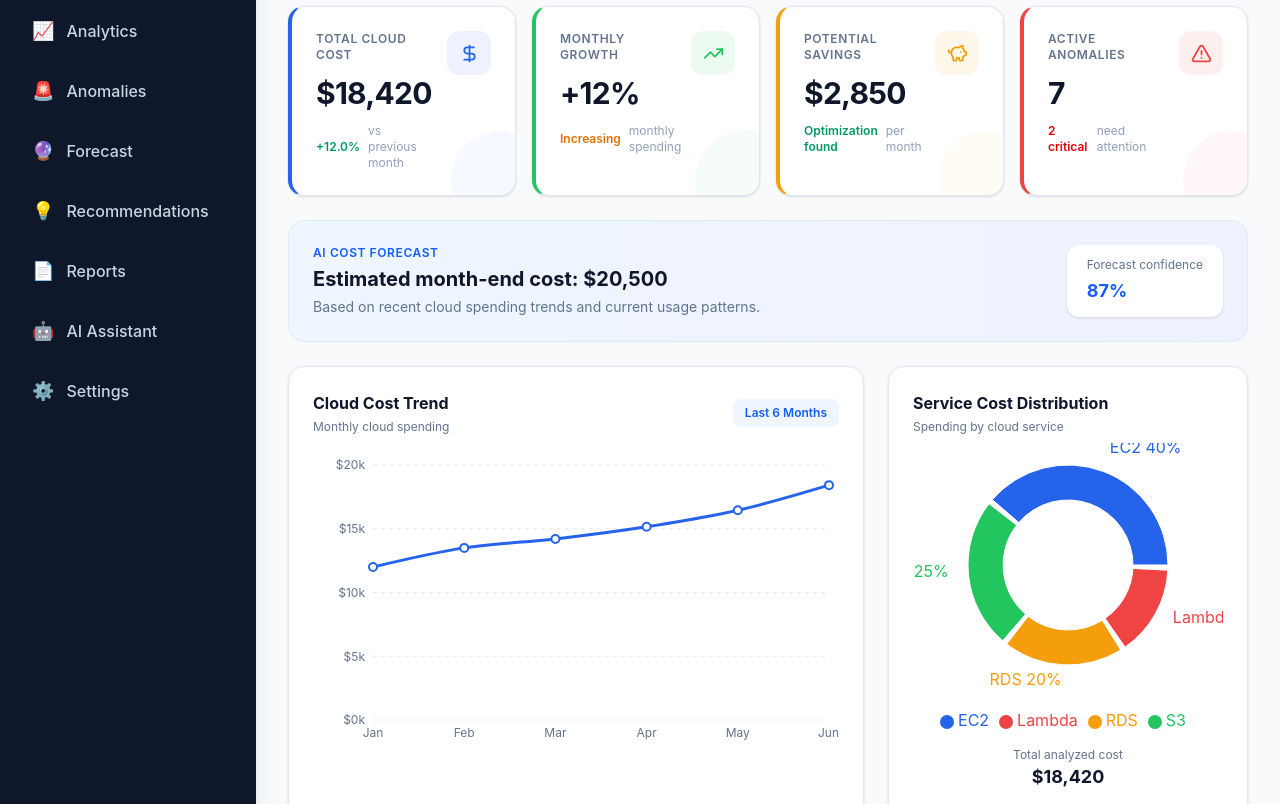
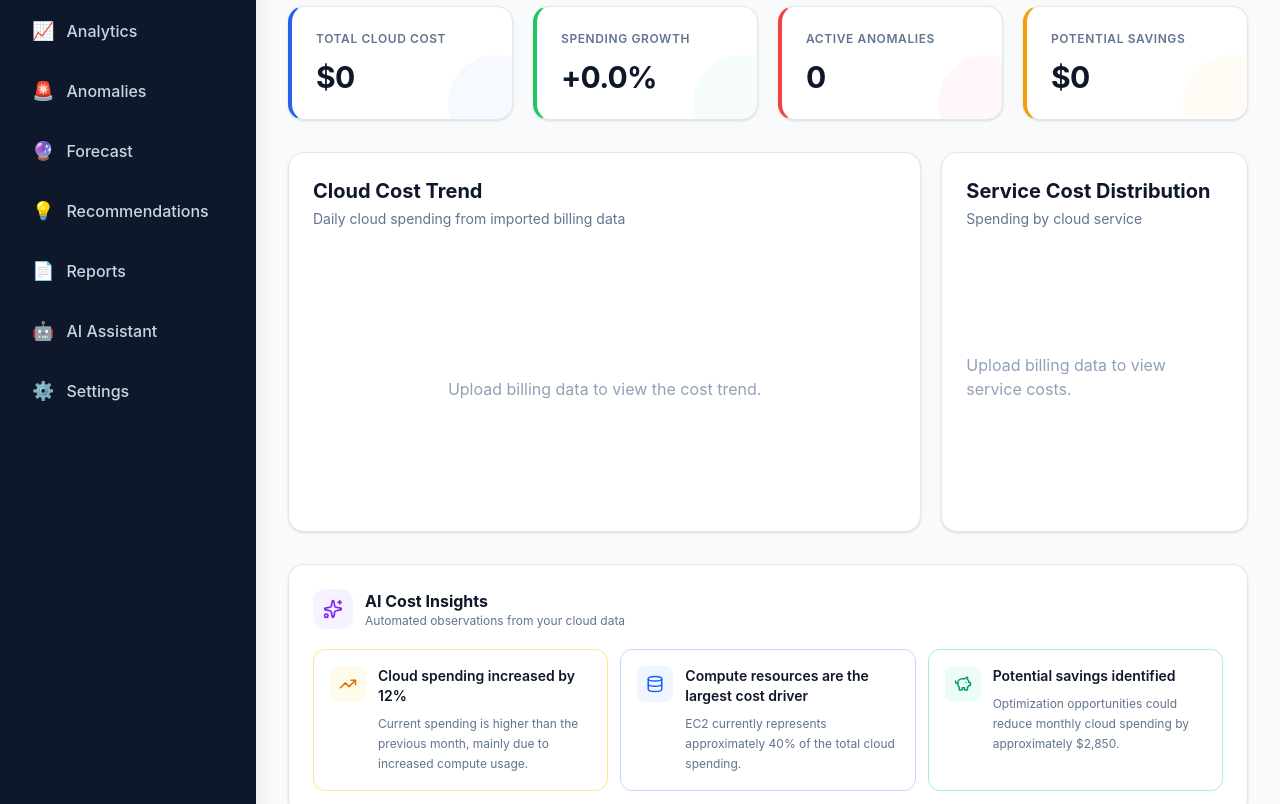
Before and after one commit to Sumanth6646/CloudSense-AI, a React app in the folder frontend/: page /dashboard in a window 1280 px wide. Shown: the part 240-1044 px from the top of the page. Built offline with nearby package versions, Linux system fonts and the light colour scheme; the HTML template or start-up script is replaced by a standard one.

Commit message:
updated billing data import to dashboard and advanced version of  charts

```diff
--- a/frontend/src/components/charts/Linechartcard.jsx
+++ b/frontend/src/components/charts/Linechartcard.jsx
@@ -8,79 +8,67 @@
   ResponsiveContainer,
 } from "recharts";
 
-import { monthlyCost, currencySymbol } from "../../data/costdata";
+import { useBillingData } from "../../context/BillingDataContext";
 
 function LineChartCard() {
-  const formatCurrency = (value) =>
-    `${currencySymbol}${Number(value).toLocaleString()}`;
+  const { billingData } = useBillingData();
+
+  /*
+   * Convert billing records into chart data.
+   *
+   * Example:
+   *
+   * 2026-07-01 → 420
+   * 2026-07-02 → 438
+   * 2026-07-03 → 210
+   */
+
+  const chartData = billingData.map((item) => ({
+    date: item.Date,
+    cost: Number(item.Cost || 0),
+  }));
 
   return (
-    <div className="rounded-2xl border border-slate-200 bg-white p-5 shadow-sm md:p-6">
-      <div className="mb-5 flex flex-wrap items-center justify-between gap-3">
-        <div>
-          <h3 className="text-base font-bold text-slate-900">
-            Cloud Cost Trend
-          </h3>
+    <div className="rounded-2xl bg-white p-6 shadow-sm border border-slate-200 h-[380px]">
 
-          <p className="mt-1 text-xs text-slate-500">
-            Monthly cloud spending
-          </p>
-        </div>
+      <div className="mb-5">
+        <h3 className="text-xl font-bold text-slate-900">
+          Cloud Cost Trend
+        </h3>
 
-        <div className="rounded-lg bg-blue-50 px-3 py-1.5 text-xs font-semibold text-blue-600">
-          Last 6 Months
-        </div>
+        <p className="mt-1 text-sm text-slate-500">
+          Daily cloud spending from imported billing data
+        </p>
       </div>
 
-      <div className="h-[300px] w-full">
-        <ResponsiveContainer width="100%" height="100%">
+      {chartData.length === 0 ? (
+        <div className="flex h-[280px] items-center justify-center text-slate-400">
+          Upload billing data to view the cost trend.
+        </div>
+      ) : (
+        <ResponsiveContainer width="100%" height="75%">
           <LineChart
-            data={monthlyCost}
+            data={chartData}
             margin={{
               top: 10,
-              right: 10,
-              left: 0,
-              bottom: 5,
+              right: 20,
+              left: 10,
+              bottom: 10,
             }}
           >
-            <CartesianGrid
-              stroke="#E2E8F0"
-              strokeDasharray="4 4"
-              vertical={false}
-            />
+            <CartesianGrid strokeDasharray="3 3" />
 
             <XAxis
-              dataKey="month"
-              axisLine={false}
-              tickLine={false}
-              tick={{
-                fill: "#64748B",
-                fontSize: 12,
-              }}
+              dataKey="date"
+              tick={{ fontSize: 11 }}
             />
 
             <YAxis
-              axisLine={false}
-              tickLine={false}
-              tick={{
-                fill: "#64748B",
-                fontSize: 12,
-              }}
-              tickFormatter={(value) =>
-                `$${(value / 1000).toFixed(0)}k`
-              }
+              tick={{ fontSize: 11 }}
             />
 
             <Tooltip
-              contentStyle={{
-                borderRadius: "12px",
-                border: "1px solid #E2E8F0",
-                boxShadow: "0 10px 30px rgba(15, 23, 42, 0.10)",
-              }}
-              formatter={(value) => [
-                formatCurrency(value),
-                "Cloud Cost",
-              ]}
+              formatter={(value) => [`$${value}`, "Cost"]}
             />
 
             <Line
@@ -88,20 +76,13 @@
               dataKey="cost"
               stroke="#2563EB"
               strokeWidth={3}
-              dot={{
-                r: 4,
-                fill: "#FFFFFF",
-                stroke: "#2563EB",
-                strokeWidth: 2,
-              }}
-              activeDot={{
-                r: 6,
-                fill: "#2563EB",
-              }}
+              dot={{ r: 3 }}
+              activeDot={{ r: 6 }}
             />
           </LineChart>
         </ResponsiveContainer>
-      </div>
+      )}
+
     </div>
   );
 }
--- a/frontend/src/components/charts/Piechartcard.jsx
+++ b/frontend/src/components/charts/Piechartcard.jsx
@@ -7,87 +7,98 @@
   Legend,
 } from "recharts";
 
-import {
-  serviceCost,
-  currencySymbol,
-} from "../../data/costdata";
+import { useBillingData } from "../../context/BillingDataContext";
 
 const colours = [
   "#2563EB",
   "#22C55E",
   "#F59E0B",
   "#EF4444",
+  "#8B5CF6",
+  "#06B6D4",
 ];
 
 function PieChartCard() {
-  const total = serviceCost.reduce(
-    (sum, item) => sum + item.value,
-    0
+  const { billingData } = useBillingData();
+
+  /*
+   * Group billing costs by cloud service.
+   *
+   * Example:
+   *
+   * EC2      → 2031
+   * S3       → 1135
+   * RDS      → 780
+   */
+
+  const serviceTotals = {};
+
+  billingData.forEach((item) => {
+    const service = item.Service || "Unknown";
+    const cost = Number(item.Cost || 0);
+
+    if (!serviceTotals[service]) {
+      serviceTotals[service] = 0;
+    }
+
+    serviceTotals[service] += cost;
+  });
+
+  const chartData = Object.entries(serviceTotals).map(
+    ([name, value]) => ({
+      name,
+      value,
+    })
   );
 
   return (
-    <div className="rounded-2xl border border-slate-200 bg-white p-5 shadow-sm md:p-6">
+    <div className="rounded-2xl bg-white p-6 shadow-sm border border-slate-200 h-[380px]">
+
       <div className="mb-2">
-        <h3 className="text-base font-bold text-slate-900">
+        <h3 className="text-xl font-bold text-slate-900">
           Service Cost Distribution
         </h3>
 
-        <p className="mt-1 text-xs text-slate-500">
+        <p className="mt-1 text-sm text-slate-500">
           Spending by cloud service
         </p>
       </div>
 
-      <div className="h-[300px] w-full">
-        <ResponsiveContainer width="100%" height="100%">
+      {chartData.length === 0 ? (
+        <div className="flex h-[280px] items-center justify-center text-slate-400">
+          Upload billing data to view service costs.
+        </div>
+      ) : (
+        <ResponsiveContainer width="100%" height="80%">
           <PieChart>
+
             <Pie
-              data={serviceCost}
+              data={chartData}
               dataKey="value"
               nameKey="name"
               cx="50%"
               cy="45%"
-              innerRadius={65}
-              outerRadius={100}
-              paddingAngle={3}
-              label={({ name, percent }) =>
-                `${name} ${(percent * 100).toFixed(0)}%`
-              }
-              labelLine={false}
+              outerRadius={90}
+              label
             >
-              {serviceCost.map((entry, index) => (
+              {chartData.map((entry, index) => (
                 <Cell
-                  key={entry.name}
+                  key={`cell-${index}`}
                   fill={colours[index % colours.length]}
                 />
               ))}
             </Pie>
 
             <Tooltip
-              formatter={(value) => [
-                `${currencySymbol}${Number(value).toLocaleString()}`,
-                "Cost",
-              ]}
+              formatter={(value) => [`$${value}`, "Cost"]}
             />
 
-            <Legend
-              verticalAlign="bottom"
-              height={30}
-              iconType="circle"
-            />
+            <Legend />
+
           </PieChart>
         </ResponsiveContainer>
-      </div>
+      )}
 
-      <div className="mt-1 text-center">
-        <p className="text-xs text-slate-500">
-          Total analyzed cost
-        </p>
-
-        <p className="text-lg font-bold text-slate-900">
-          {currencySymbol}
-          {total.toLocaleString()}
-        </p>
-      </div>
     </div>
   );
 }
--- a/frontend/src/pages/Dashboard/Dashboard.jsx
+++ b/frontend/src/pages/Dashboard/Dashboard.jsx
@@ -1,11 +1,4 @@
-import {
-  DollarSign,
-  TrendingUp,
-  PiggyBank,
-  AlertTriangle,
-} from "lucide-react";
-
-import Layout from "../../components/layout/layout";
+import Layout from "../../components/layout/Layout";
 import DashboardHeader from "../../components/header/DashboardHeader";
 import DashboardCard from "../../components/cards/DashboardCard";
 import LineChartCard from "../../components/charts/LineChartCard";
@@ -13,120 +6,102 @@
 import AIInsights from "../../components/insights/AIInsights";
 import AnomaliesTable from "../../components/tables/AnomaliesTable";
 import Recommendations from "../../components/recommendations/Recommendations";
-import BudgetStatus from "../../components/common/BudgetStatus";
-
-import {
-  dashboardSummary,
-  currencySymbol,
-} from "../../data/costdata";
+import { useBillingData } from "../../context/BillingDataContext";
 
 function Dashboard() {
-  const formatCurrency = (value) =>
-    `${currencySymbol}${Number(value).toLocaleString()}`;
+  const { billingData, totalCost } = useBillingData();
+
+  /*
+   * Calculate basic dashboard metrics
+   */
+
+  // Calculate total number of anomalies using a simple
+  // frontend threshold for now.
+  // This will later be replaced by Isolation Forest.
+  const anomalyThreshold = 500;
+
+  const activeAnomalies = billingData.filter(
+    (item) => Number(item.Cost || 0) >= anomalyThreshold
+  ).length;
+
+  // Estimate potential savings as 15% of total spending.
+  // This is only a temporary frontend estimate.
+  // The recommendation engine will replace this later.
+  const estimatedSavings = totalCost * 0.15;
+
+  // Calculate monthly growth based on the first
+  // and last billing records.
+  let monthlyGrowth = 0;
+
+  if (billingData.length >= 2) {
+    const firstCost = Number(billingData[0].Cost || 0);
+    const lastCost = Number(
+      billingData[billingData.length - 1].Cost || 0
+    );
+
+    if (firstCost > 0) {
+      monthlyGrowth =
+        ((lastCost - firstCost) / firstCost) * 100;
+    }
+  }
 
   return (
     <Layout>
       <DashboardHeader />
 
-      {/* KPI Cards */}
-      <section className="mb-6 grid grid-cols-1 gap-4 sm:grid-cols-2 xl:grid-cols-4">
+      {/* Dashboard KPI Cards */}
+      <div className="grid gap-5 md:grid-cols-2 xl:grid-cols-4 mb-8">
+
         <DashboardCard
           title="Total Cloud Cost"
-          value={formatCurrency(
-            dashboardSummary.totalCost
-          )}
+          value={`$${totalCost.toLocaleString()}`}
           colour="#2563EB"
-          icon={DollarSign}
-          trend="+12.0%"
-          subtitle="vs previous month"
         />
 
         <DashboardCard
-          title="Monthly Growth"
-          value={`+${dashboardSummary.monthlyGrowth}%`}
+          title="Spending Growth"
+          value={`${monthlyGrowth >= 0 ? "+" : ""}${monthlyGrowth.toFixed(1)}%`}
           colour="#22C55E"
-          icon={TrendingUp}
-          trend="Increasing"
-          subtitle="monthly spending"
-          trendType="warning"
+        />
+
+        <DashboardCard
+          title="Active Anomalies"
+          value={activeAnomalies}
+          colour="#EF4444"
         />
 
         <DashboardCard
           title="Potential Savings"
-          value={formatCurrency(
-            dashboardSummary.estimatedSavings
-          )}
+          value={`$${estimatedSavings.toLocaleString(undefined, {
+            maximumFractionDigits: 0,
+          })}`}
           colour="#F59E0B"
-          icon={PiggyBank}
-          trend="Optimization found"
-          subtitle="per month"
         />
 
-        <DashboardCard
-          title="Active Anomalies"
-          value={dashboardSummary.activeAnomalies}
-          colour="#EF4444"
-          icon={AlertTriangle}
-          trend="2 critical"
-          subtitle="need attention"
-          trendType="negative"
-        />
-      </section>
-
-      {/* Forecast summary */}
-      <section className="mb-6 rounded-2xl border border-blue-100 bg-gradient-to-r from-blue-50 to-indigo-50 p-5 md:p-6">
-        <div className="flex flex-col justify-between gap-4 md:flex-row md:items-center">
-          <div>
-            <p className="text-xs font-semibold uppercase tracking-wider text-blue-600">
-              AI Cost Forecast
-            </p>
-
-            <h2 className="mt-1 text-xl font-bold text-slate-900">
-              Estimated month-end cost:{" "}
-              {formatCurrency(
-                dashboardSummary.forecast
-              )}
-            </h2>
-
-            <p className="mt-1 text-sm text-slate-500">
-              Based on recent cloud spending trends and
-              current usage patterns.
-            </p>
       </div>
 
-          <div className="rounded-xl bg-white px-5 py-3 shadow-sm">
-            <p className="text-xs text-slate-500">
-              Forecast confidence
-            </p>
+      {/* Charts */}
+      <div className="grid gap-5 lg:grid-cols-3 mb-8">
 
-            <p className="mt-1 text-lg font-bold text-blue-600">
-              87%
-            </p>
+        <div className="lg:col-span-2">
+          <LineChartCard />
         </div>
+
+        <div>
+          <PieChartCard />
         </div>
-      </section>
 
-      {/* Charts */}
-      <section className="mb-6 grid grid-cols-1 gap-6 xl:grid-cols-[1.6fr_1fr]">
-        <LineChartCard />
-        <PieChartCard />
-      </section>
+      </div>
 
-      {/* Insights + Budget */}
-      <section className="mb-6 grid grid-cols-1 gap-6 xl:grid-cols-[1.5fr_1fr]">
+      {/* AI Insights */}
       <AIInsights />
-        <BudgetStatus />
-      </section>
 
       {/* Anomalies */}
-      <section className="mb-6">
       <AnomaliesTable />
-      </section>
 
       {/* Recommendations */}
-      <section className="pb-6">
       <Recommendations />
-      </section>
+
     </Layout>
   );
 }
```
Lines whose indentation alone changed are shown as unchanged.
